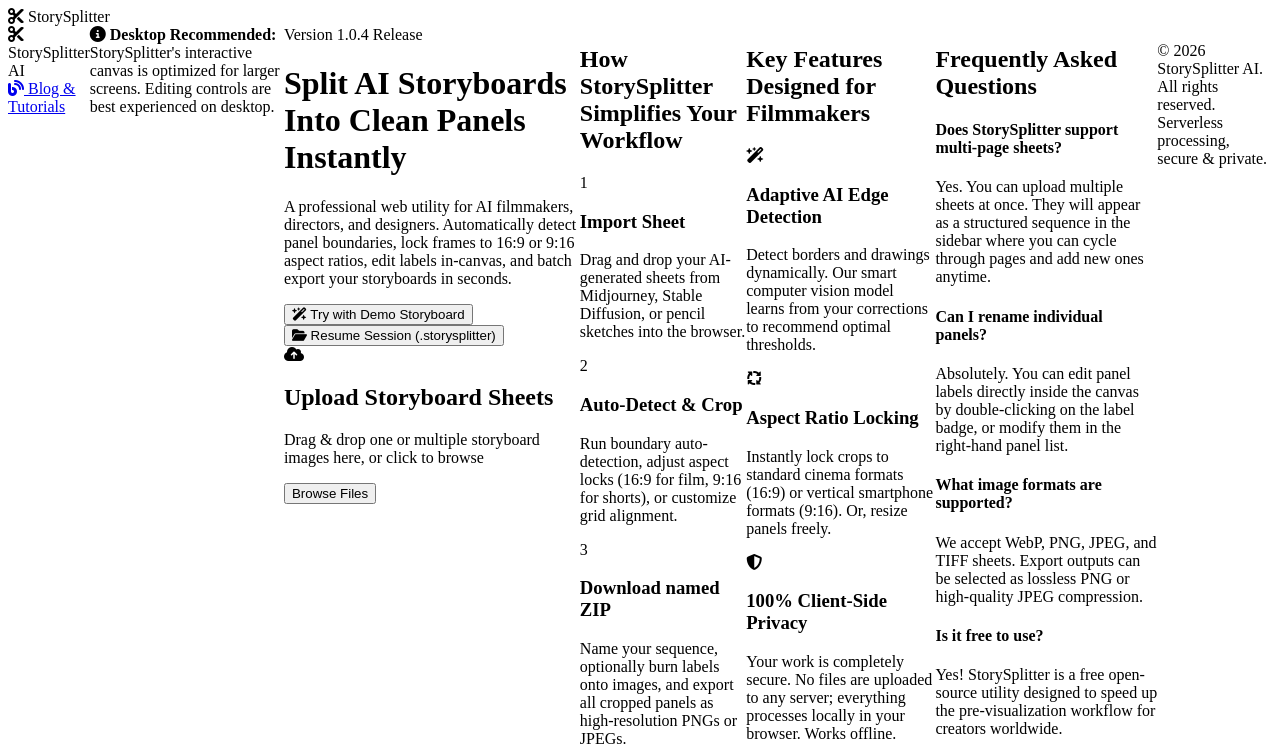
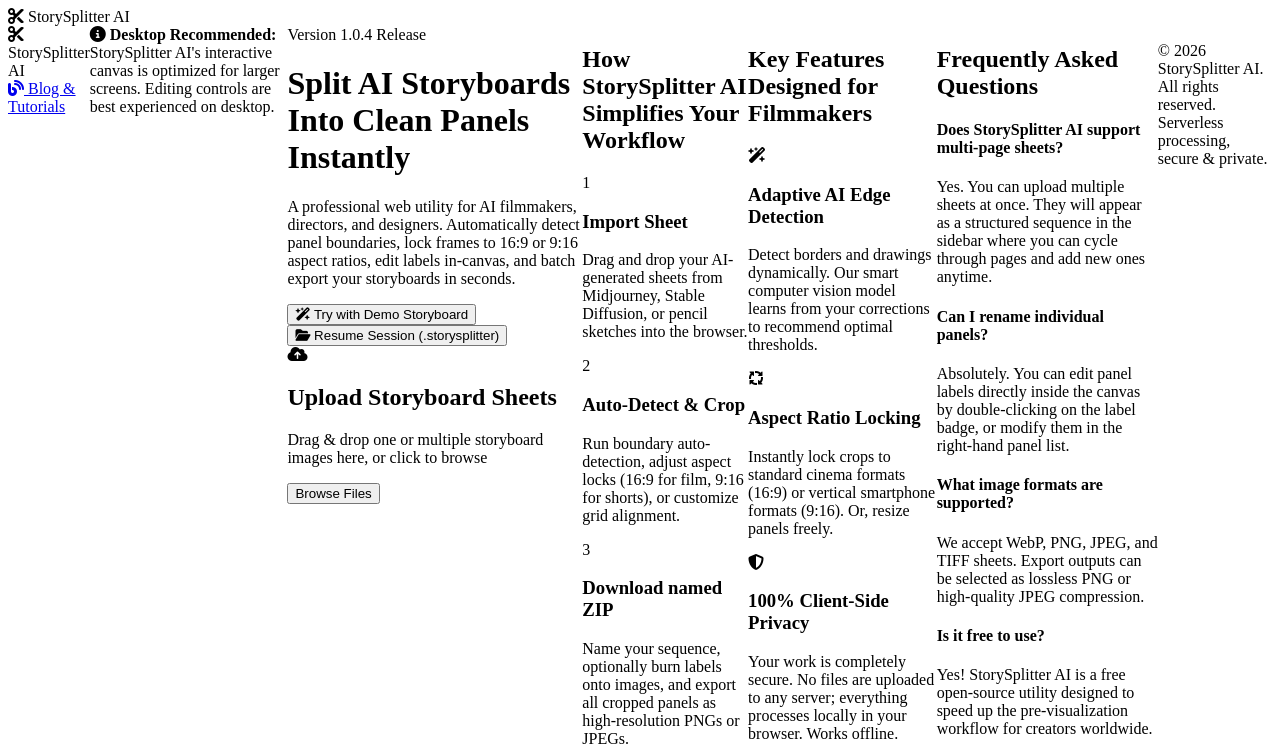
Before and after one commit to alperenborklu-cyber/storysplitterai, a website built with Vite: page index.html in a window 1280 px wide. Shown: the top 756 px of the page. Built offline with nearby package versions, Linux system fonts and the light colour scheme.

Commit message:
Update all branding occurrences to StorySplitter AI

```diff
--- a/index.html
+++ b/index.html
@@ -3,13 +3,13 @@
 <head>
   <meta charset="UTF-8">
   <meta name="viewport" content="width=device-width, initial-scale=1.0">
-  <title>StorySplitter - Professional Multi-Page Storyboard Frame Extractor</title>
+  <title>StorySplitter AI - Professional Multi-Page Storyboard Frame Extractor</title>
   <link rel="icon" type="image/png" href="favicon.png?v=1.0.4">
 
   <!-- SEO Meta Tags -->
   <meta name="description" content="Extract, crop, and batch-process frames from single or multi-page AI storyboard sheets. Run auto-detection, edit labels in-canvas, and export with autosave and session recovery.">
   <meta name="keywords" content="storyboard, frame extractor, AI storyboard, crop boxes, panel detector, batch processing, storysplitter">
-  <meta name="author" content="StorySplitter Team">
+  <meta name="author" content="StorySplitter AI Team">
 
   <!-- Google Fonts -->
   <link rel="preconnect" href="https://fonts.googleapis.com">
@@ -31,7 +31,7 @@
   <header>
     <div class="logo" id="appLogo">
       <i class="fa-solid fa-scissors"></i>
-      <span>StorySplitter</span>
+      <span>StorySplitter AI</span>
     </div>
 
     <div class="header-actions">
@@ -76,7 +76,7 @@
       <!-- Mobile Screen Warning -->
       <div class="mobile-warning-banner">
         <i class="fa-solid fa-circle-info"></i>
-        <span><strong>Desktop Recommended:</strong> StorySplitter's interactive canvas is optimized for larger screens. Editing controls are best experienced on desktop.</span>
+        <span><strong>Desktop Recommended:</strong> StorySplitter AI's interactive canvas is optimized for larger screens. Editing controls are best experienced on desktop.</span>
       </div>
 
       <!-- Hero Section -->
@@ -111,7 +111,7 @@
 
       <!-- How it Works section -->
       <div class="landing-section">
-        <h2 class="section-heading">How StorySplitter Simplifies Your Workflow</h2>
+        <h2 class="section-heading">How StorySplitter AI Simplifies Your Workflow</h2>
         <div class="how-it-works-grid">
           <div class="how-step">
             <div class="step-num">1</div>
@@ -163,7 +163,7 @@
         <h2 class="section-heading">Frequently Asked Questions</h2>
         <div class="faq-container">
           <div class="faq-item">
-            <h4>Does StorySplitter support multi-page sheets?</h4>
+            <h4>Does StorySplitter AI support multi-page sheets?</h4>
             <p>Yes. You can upload multiple sheets at once. They will appear as a structured sequence in the sidebar where you can cycle through pages and add new ones anytime.</p>
           </div>
           <div class="faq-item">
@@ -176,7 +176,7 @@
           </div>
           <div class="faq-item">
             <h4>Is it free to use?</h4>
-            <p>Yes! StorySplitter is a free open-source utility designed to speed up the pre-visualization workflow for creators worldwide.</p>
+            <p>Yes! StorySplitter AI is a free open-source utility designed to speed up the pre-visualization workflow for creators worldwide.</p>
           </div>
         </div>
       </div>
```
Also changed, not shown: blog/index.html (+7 -7 lines).
